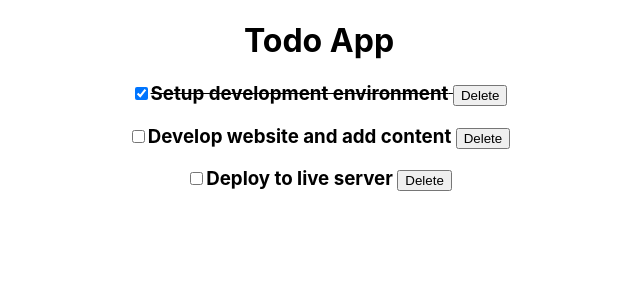
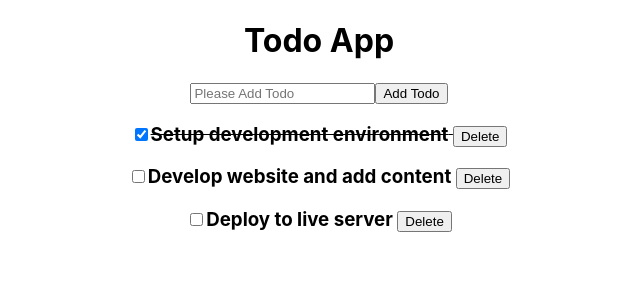
Before and after one commit to katfogy/todo-app-react, a React (Create React App) app: page / in a window 1280 px wide. Shown: the top 300 px of the page, without its empty margins (321-961 px from the left). Built offline with nearby package versions, Linux system fonts and the light colour scheme.

Commit message:
add todo done

```diff
--- /dev/null
+++ b/src/components/AddTask.js
@@ -0,0 +1,23 @@
+import React, { useState } from 'react';
+
+const AddTask = (prop) => {
+  const { AddNewTask } = prop;
+  const [tasknew, setNewTask] = useState('');
+  const onChange = (e) => {
+    setNewTask(e.target.value);
+  };
+
+  const handleSubmit = (e) => {
+    e.preventDefault();
+    AddNewTask(tasknew);
+    setNewTask('');
+  };
+  return (
+    <form onSubmit={handleSubmit}>
+      <input type="text" placeholder="Please Add Todo" value={tasknew} onChange={onChange} />
+      <button type="submit">Add Todo</button>
+    </form>
+  );
+};
+
+export default AddTask;
--- a/src/components/Tasks.js
+++ b/src/components/Tasks.js
@@ -1,5 +1,6 @@
 import React, { useState } from 'react';
 import Task from './Task';
+import AddTask from './AddTask';
 
 const Tasks = () => {
   const [tasks, setTask] = useState([{
@@ -31,8 +32,18 @@ const Tasks = () => {
       return task;
     }));
   };
+
+  const AddNewTask = (task) => {
+    const newTodo = {
+      id: 4,
+      title: task,
+      completed: false,
+    };
+    setTask([...tasks, newTodo]);
+  };
   return (
     <div>
+      <AddTask AddNewTask={AddNewTask} />
       {
         tasks.map((task) => <Task key={task.id} Tog={Tog} task={task} deleteTodo={deleteTodo} />)
      }
```
